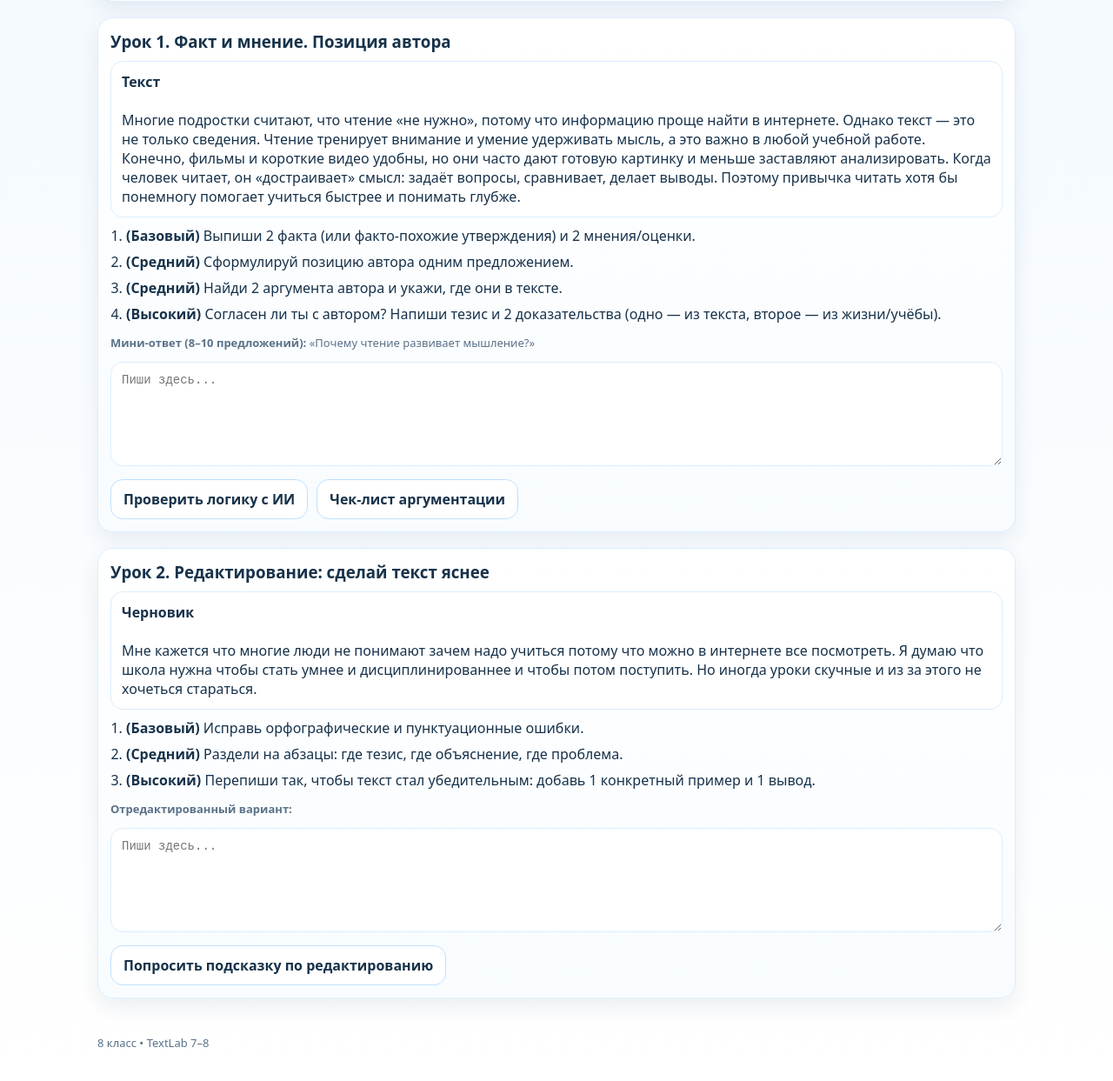
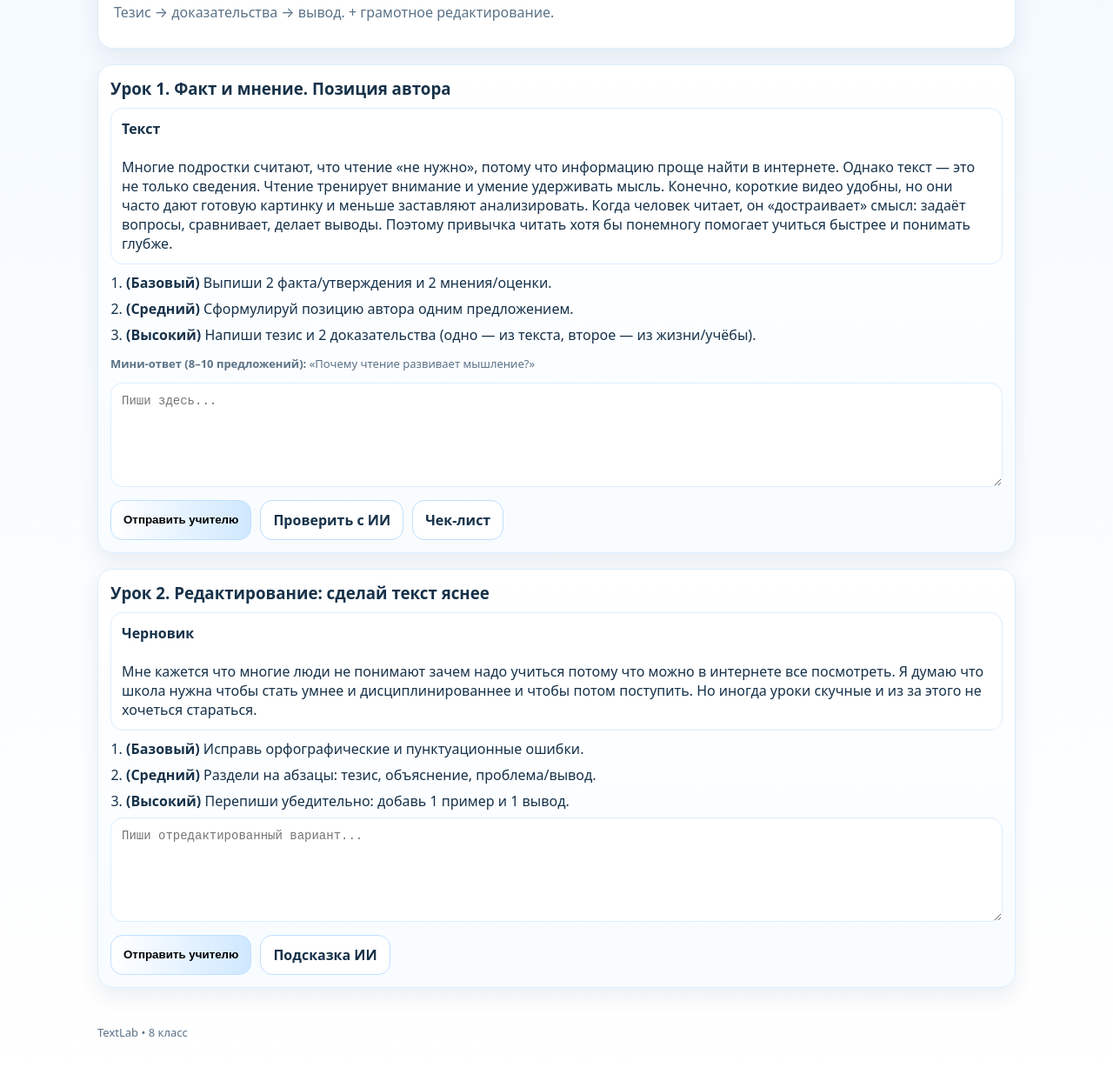
Before and after one commit to iouiouuoity-maker/textlab, a plain HTML site: page grade8.html in a window 1280 px wide. Shown: the part 221-1464 px from the top of the page at 87% size. Drawn offline with Linux system fonts and the light colour scheme.

Commit message:
Update grade8.html

```diff
--- a/grade8.html
+++ b/grade8.html
@@ -3,7 +3,7 @@
 <head>
   <meta charset="utf-8" />
   <meta name="viewport" content="width=device-width,initial-scale=1" />
-  <title>TextLab 8 класс</title>
+  <title>TextLab — 8 класс</title>
   <link rel="stylesheet" href="assets/styles.css" />
   <script defer src="assets/app.js"></script>
 </head>
@@ -12,7 +12,7 @@
 <header class="nav">
   <div class="container">
     <div class="row">
-      <a class="brand" href="index.html"><div class="logo"></div><div><b>TextLab 7–8</b><div class="small">8 класс</div></div></a>
+      <a class="brand" href="index.html"><div class="logo"></div><div><b>TextLab</b><div class="small">8 класс</div></div></a>
       <nav class="menu">
         <a class="chip" href="grade7.html">7 класс</a>
         <a class="chip" href="grade8.html">8 класс</a>
@@ -20,7 +20,8 @@
         <a class="chip" href="writing.html">Тренажёр письма</a>
         <a class="chip" href="checklists.html">Самооценка</a>
         <a class="chip" href="bank.html">Банк текстов</a>
-        <a class="chip" href="teacher.html">Учителю</a>
+        <a class="chip" href="results.html">Учителю</a>
+        <a class="chip" href="teacher.html">Методика</a>
       </nav>
     </div>
   </div>
@@ -29,7 +30,7 @@
 <main class="container">
   <div class="card">
     <h1 class="h1">8 класс: аргументация и редактирование</h1>
-    <p class="lead">Здесь главное: тезис → доказательства из текста → вывод. И учимся отличать факт от мнения.</p>
+    <p class="lead">Тезис → доказательства → вывод. + грамотное редактирование.</p>
   </div>
 
   <section class="section">
@@ -39,25 +40,25 @@
       <div class="textbox">
         <b>Текст</b><br><br>
         Многие подростки считают, что чтение «не нужно», потому что информацию проще найти в интернете.
-        Однако текст — это не только сведения. Чтение тренирует внимание и умение удерживать мысль, а это важно в любой учебной работе.
-        Конечно, фильмы и короткие видео удобны, но они часто дают готовую картинку и меньше заставляют анализировать.
+        Однако текст — это не только сведения. Чтение тренирует внимание и умение удерживать мысль.
+        Конечно, короткие видео удобны, но они часто дают готовую картинку и меньше заставляют анализировать.
         Когда человек читает, он «достраивает» смысл: задаёт вопросы, сравнивает, делает выводы.
         Поэтому привычка читать хотя бы понемногу помогает учиться быстрее и понимать глубже.
       </div>
 
       <ol class="qs">
-        <li><b>(Базовый)</b> Выпиши 2 факта (или факто-похожие утверждения) и 2 мнения/оценки.</li>
+        <li><b>(Базовый)</b> Выпиши 2 факта/утверждения и 2 мнения/оценки.</li>
         <li><b>(Средний)</b> Сформулируй позицию автора одним предложением.</li>
-        <li><b>(Средний)</b> Найди 2 аргумента автора и укажи, где они в тексте.</li>
-        <li><b>(Высокий)</b> Согласен ли ты с автором? Напиши тезис и 2 доказательства (одно — из текста, второе — из жизни/учёбы).</li>
+        <li><b>(Высокий)</b> Напиши тезис и 2 доказательства (одно — из текста, второе — из жизни/учёбы).</li>
       </ol>
 
       <p class="small"><b>Мини-ответ (8–10 предложений):</b> «Почему чтение развивает мышление?»</p>
       <textarea id="g8_l1" placeholder="Пиши здесь..."></textarea>
 
       <div class="btns">
-        <a class="btn secondary" href="ai.html">Проверить логику с ИИ</a>
-        <a class="btn secondary" href="checklists.html">Чек-лист аргументации</a>
+        <button class="btn" onclick="sendToTeacher('8 класс','Урок 1: Факт и мнение','g8_l1')">Отправить учителю</button>
+        <a class="btn secondary" href="ai.html">Проверить с ИИ</a>
+        <a class="btn secondary" href="checklists.html">Чек-лист</a>
       </div>
     </div>
   </section>
@@ -74,14 +75,15 @@
 
       <ol class="qs">
         <li><b>(Базовый)</b> Исправь орфографические и пунктуационные ошибки.</li>
-        <li><b>(Средний)</b> Раздели на абзацы: где тезис, где объяснение, где проблема.</li>
-        <li><b>(Высокий)</b> Перепиши так, чтобы текст стал убедительным: добавь 1 конкретный пример и 1 вывод.</li>
+        <li><b>(Средний)</b> Раздели на абзацы: тезис, объяснение, проблема/вывод.</li>
+        <li><b>(Высокий)</b> Перепиши убедительно: добавь 1 пример и 1 вывод.</li>
       </ol>
 
-      <p class="small"><b>Отредактированный вариант:</b></p>
-      <textarea id="g8_l2" placeholder="Пиши здесь..."></textarea>
+      <textarea id="g8_l2" placeholder="Пиши отредактированный вариант..."></textarea>
+
       <div class="btns">
-        <a class="btn secondary" href="ai.html">Попросить подсказку по редактированию</a>
+        <button class="btn" onclick="sendToTeacher('8 класс','Урок 2: Редактирование','g8_l2')">Отправить учителю</button>
+        <a class="btn secondary" href="ai.html">Подсказка ИИ</a>
       </div>
     </div>
   </section>
@@ -91,7 +93,7 @@
     TextLab.hookDraft("g8_l2","draft_g8_l2");
   </script>
 
-  <div class="footer">8 класс • TextLab 7–8</div>
+  <div class="footer">TextLab • 8 класс</div>
 </main>
 </body>
 </html>
```
